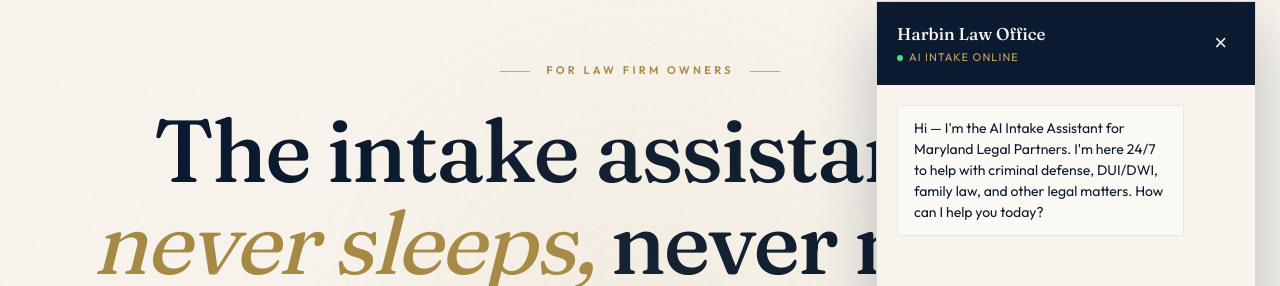
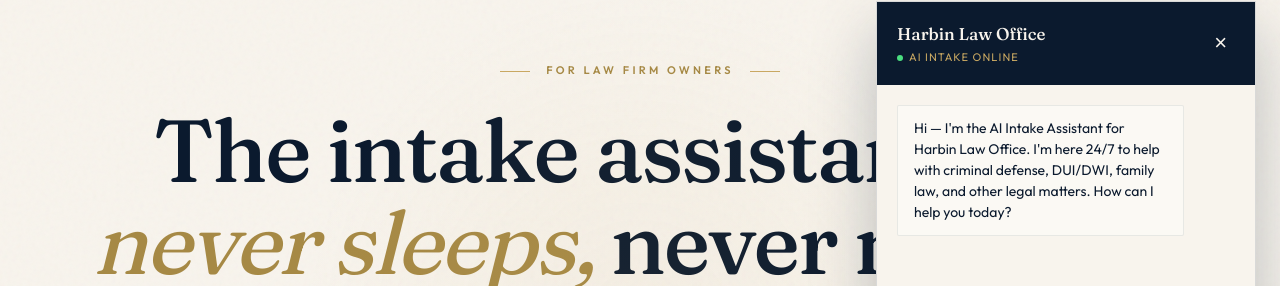
Before and after one commit to lavernpennant-cpu/dokada-legal, a website: page index.html in a window 1280 px wide. Both pictures are taken after a click on the link "TRY THE AI →". Shown: the part 139-425 px from the top of the page. Drawn offline with Linux system fonts and the light colour scheme.

Commit message:
Fix chat greeting for Harbin Law Office

```diff
--- a/index.html
+++ b/index.html
@@ -908,7 +908,7 @@ function openChat() {
   if (!chatOpened) {
     chatOpened = true;
     setTimeout(() => {
-      addMessage("Hi — I'm the AI Intake Assistant for Maryland Legal Partners. I'm here 24/7 to help with criminal defense, DUI/DWI, family law, and other legal matters. How can I help you today?", 'bot');
+      addMessage("Hi — I'm the AI Intake Assistant for Harbin Law Office. I'm here 24/7 to help with criminal defense, DUI/DWI, family law, and other legal matters. How can I help you today?", 'bot');
     }, 400);
   }
   chatInput.focus();
```
